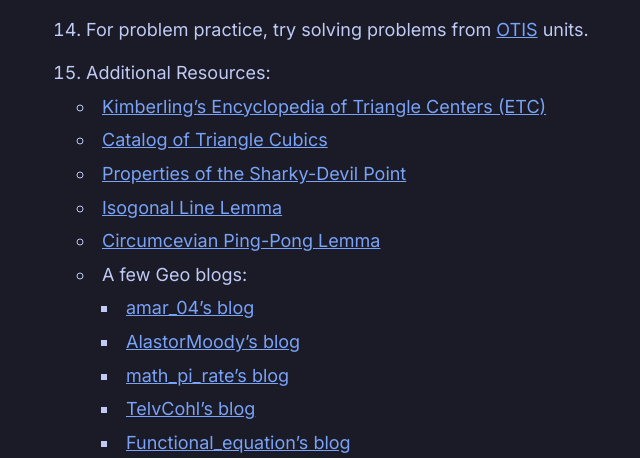
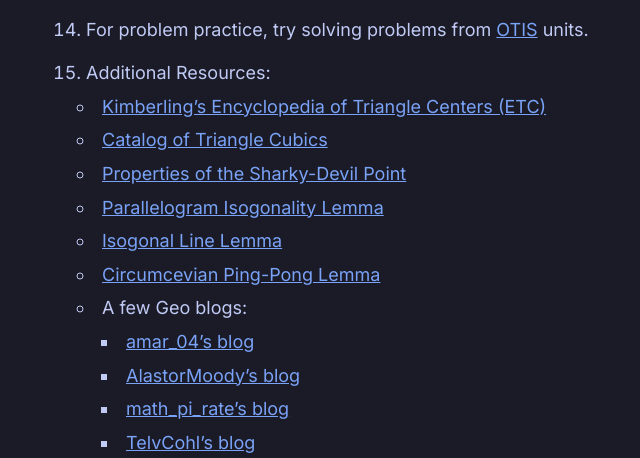
Before and after one commit to Bubu-Droid/website, a Django app: page /olympiads/ in a window 1280 px wide. Shown: the part 2087-2545 px from the top of the page, without its empty margins (187-827 px from the left). Run offline with Django 5.2, Linux system fonts and the light colour scheme.

Commit message:
Add link to article

```diff
--- a/main/templates/main/olympiads.html
+++ b/main/templates/main/olympiads.html
@@ -302,6 +302,13 @@ mathematical Olympiads in high school.{% endblock %}
 
         <li>
           <a
+            href="https://artofproblemsolving.com/community/c3103h1226690_parallelogram_isogonality_lemma"
+            target="_blank"
+            >Parallelogram Isogonality Lemma</a>
+        </li>
+
+        <li>
+          <a
             href="https://artofproblemsolving.com/community/c2771h1181729_isogonal_line_lemma_updated"
             target="_blank"
             >Isogonal Line Lemma</a>
```
